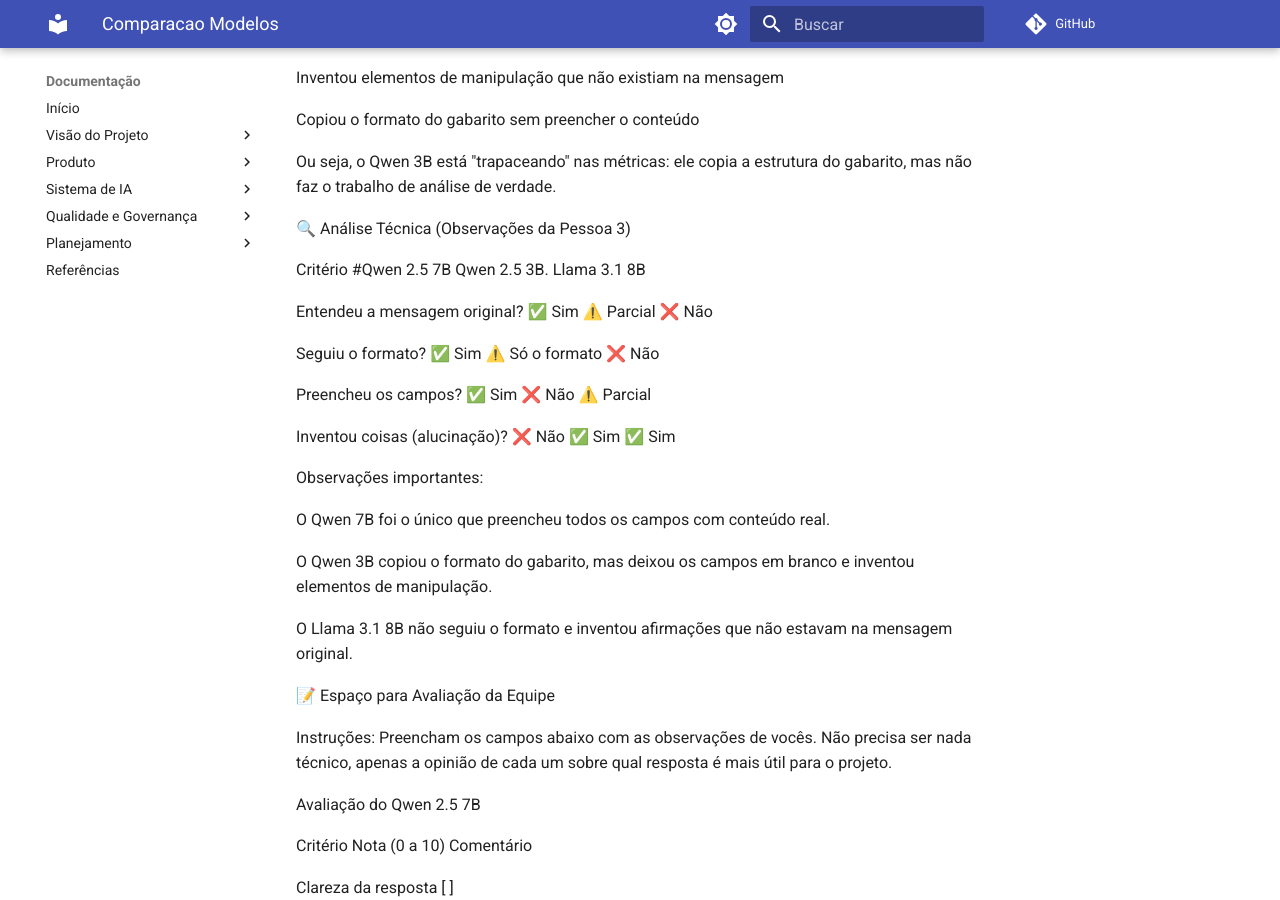
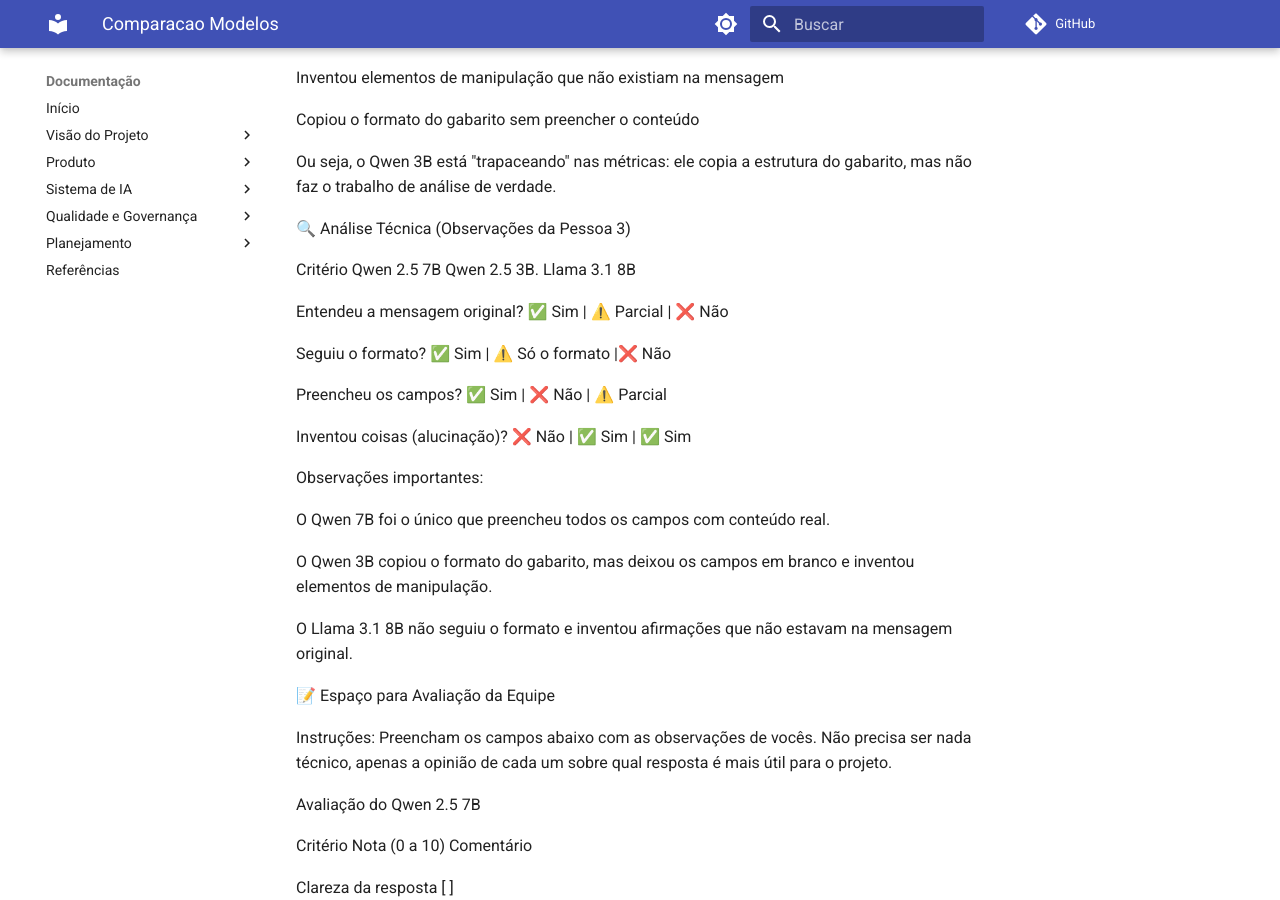
Before and after one commit to Challenge-1-Residencia-IA/Documentacao, an MkDocs documentation site: the page built from docs/Sprint2/Comparacao-Modelos.md, in a window 1280 px wide and 900 px high, scrolled down 1106 px. Built offline with MkDocs 1.6.1 and Material for MkDocs 9.7.7, drawn with Linux system fonts in a browser that asks for light colours; comment, search, counter and statistics services are not loaded.

```diff
--- a/docs/Sprint2/Comparacao-Modelos.md
+++ b/docs/Sprint2/Comparacao-Modelos.md
@@ -50,15 +50,15 @@ Ou seja, o Qwen 3B está "trapaceando" nas métricas: ele copia a estrutura do g
 
 🔍 Análise Técnica (Observações da Pessoa 3)
 
-Critério	                   #Qwen 2.5 7B	Qwen 2.5 3B. 	Llama 3.1 8B
+Critério	                   Qwen 2.5 7B	Qwen 2.5 3B. 	Llama 3.1 8B
 
-Entendeu a mensagem original?	✅ Sim	   ⚠️ Parcial	      ❌ Não
+Entendeu a mensagem original?	✅ Sim	 |  ⚠️ Parcial	  |    ❌ Não
 
-Seguiu o formato?           	✅ Sim	   ⚠️ Só o formato	❌ Não
+Seguiu o formato?           	✅ Sim	 |  ⚠️ Só o formato	|❌ Não
 
-Preencheu os campos?	        ✅ Sim	   ❌ Não	         ⚠️ Parcial
+Preencheu os campos?	        ✅ Sim	 |  ❌ Não	      |   ⚠️ Parcial
 
-Inventou coisas (alucinação)?	❌ Não	   ✅ Sim	         ✅ Sim
+Inventou coisas (alucinação)?	❌ Não	 |  ✅ Sim	     |    ✅ Sim
 
 Observações importantes:
 
```
